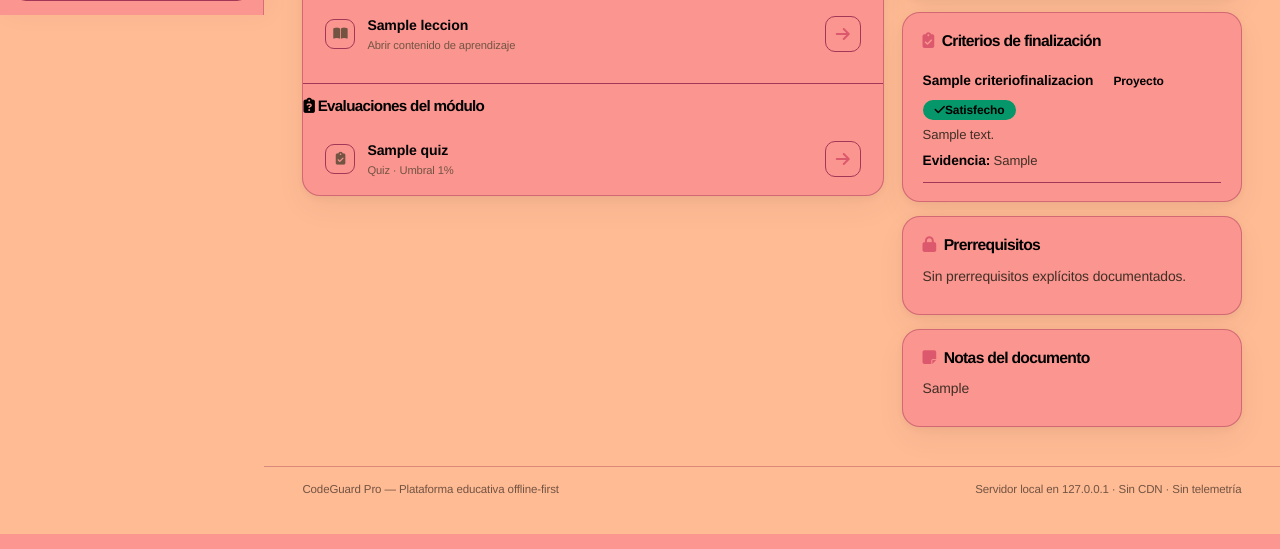
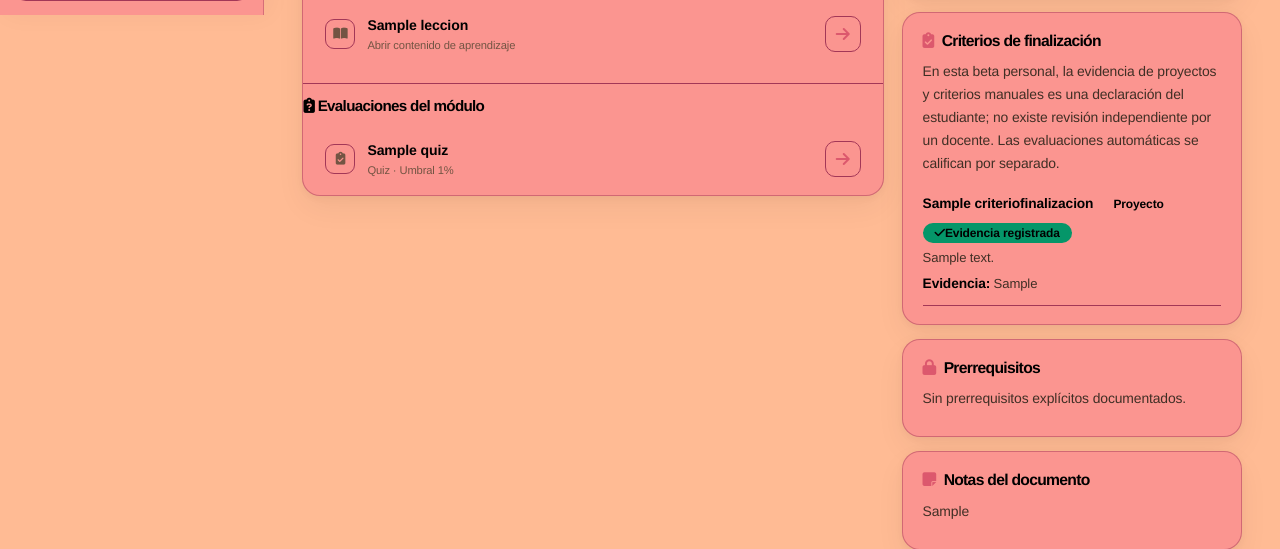
Before and after one commit to MaverickBms/CodeGuard-Pro, a Django app: page /roadmaps/etapa/1/ in a window 1280 px wide. Shown: the part 785-1334 px from the top of the page. Run offline with Django 5.2, Linux system fonts and the light colour scheme; tables that the repository leaves empty hold one stand-in row (values such as "Sample post"); data that the repository does not hold is empty; some libraries are stand-ins or nearby versions.

Commit message:
fix(ui): clarify self-declared roadmap evidence

```diff
--- a/templates/roadmaps/detalle.html
+++ b/templates/roadmaps/detalle.html
@@ -185,13 +185,14 @@
 
     <section class="glass-card side-card cg-card">
       <h3><i class="fa-solid fa-clipboard-check"></i> Criterios de finalización</h3>
+      <p class="muted">En esta beta personal, la evidencia de proyectos y criterios manuales es una declaración del estudiante; no existe revisión independiente por un docente. Las evaluaciones automáticas se califican por separado.</p>
       {% for criterio in criterios %}
         <div class="criterio" style="padding:.6rem 0; border-bottom:1px solid var(--cg-border,#e5e7eb);">
           <div style="display:flex; align-items:center; gap:.5rem; flex-wrap:wrap;">
             <strong>{{ criterio.titulo }}</strong>
             <span class="cg-badge">{{ criterio.get_tipo_display }}</span>
             {% if criterio.satisfecho %}
-              <span class="cg-badge cg-badge-success"><i class="fa-solid fa-check" aria-hidden="true"></i> Satisfecho</span>
+              <span class="cg-badge cg-badge-success"><i class="fa-solid fa-check" aria-hidden="true"></i> Evidencia registrada</span>
             {% elif criterio.obligatorio %}
               <span class="cg-badge cg-badge-warning"><i class="fa-solid fa-hourglass-half" aria-hidden="true"></i> Pendiente</span>
             {% else %}
@@ -206,10 +207,10 @@
             <form method="post" action="{% url 'roadmaps:registrar_criterio' etapa.numero criterio.id %}" style="margin-top:.5rem;">
               {% csrf_token %}
               <input type="hidden" name="origen" value="{{ criterio.tipo }}">
-              <label for="evidencia-{{ criterio.id }}" class="muted" style="display:block; font-size:.9rem;">Registrar evidencia/cumplimiento</label>
-              <textarea id="evidencia-{{ criterio.id }}" name="evidencia" rows="2" class="form-control" maxlength="5000" required placeholder="Describe brevemente la evidencia o verificación realizada" style="width:100%; margin:.25rem 0;"></textarea>
+              <label for="evidencia-{{ criterio.id }}" class="muted" style="display:block; font-size:.9rem;">Registrar tu evidencia (autodeclaración)</label>
+              <textarea id="evidencia-{{ criterio.id }}" name="evidencia" rows="2" class="form-control" maxlength="5000" required placeholder="Describe qué realizaste y cómo puedes comprobarlo" style="width:100%; margin:.25rem 0;"></textarea>
               <button type="submit" class="btn btn-sm cg-btn cg-btn-secondary">
-                <i class="fa-solid fa-check-double" aria-hidden="true"></i> Marcar criterio cumplido
+                <i class="fa-solid fa-check-double" aria-hidden="true"></i> Registrar evidencia
               </button>
             </form>
           {% elif not criterio.satisfecho and bloqueada %}
```
